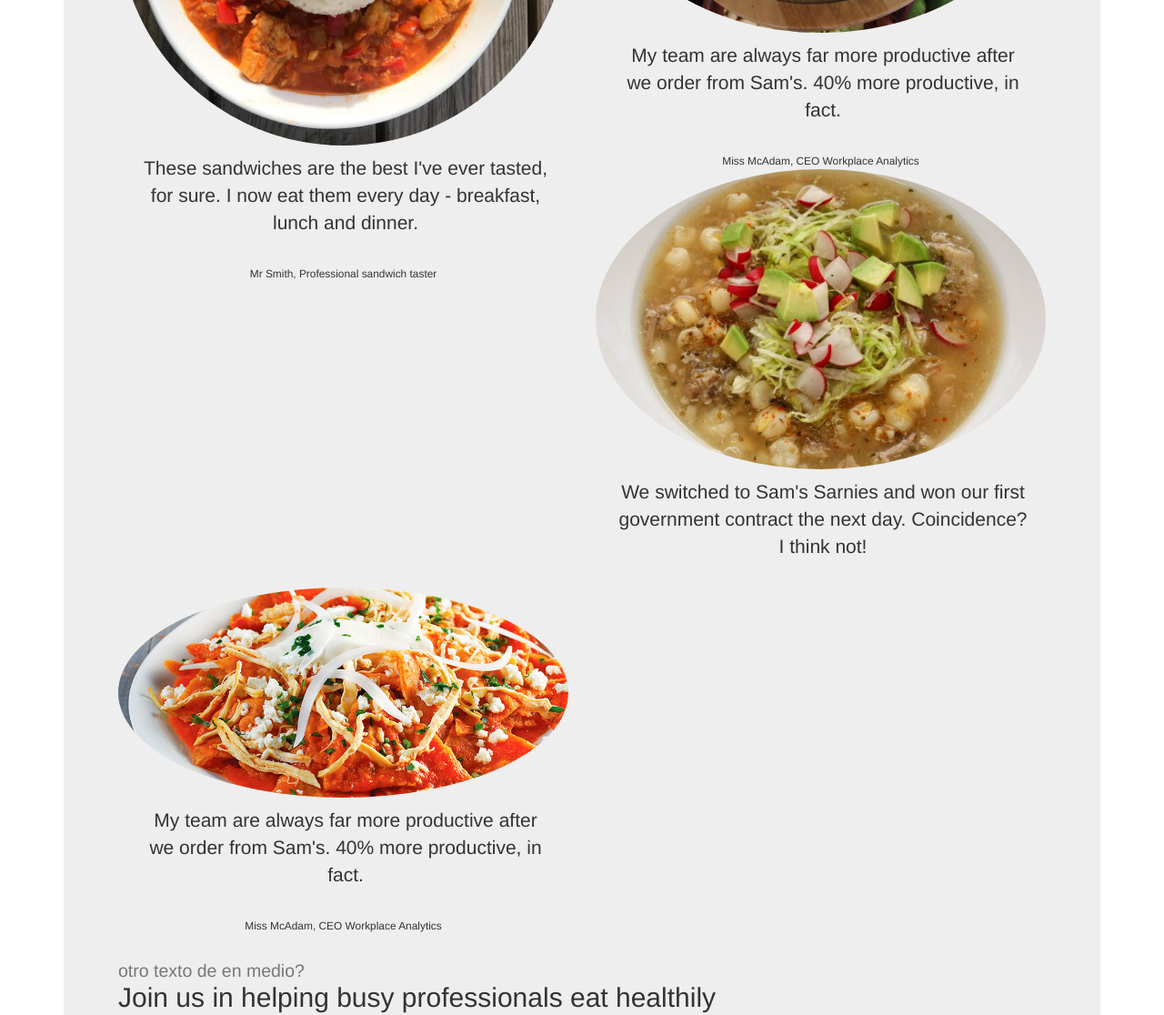
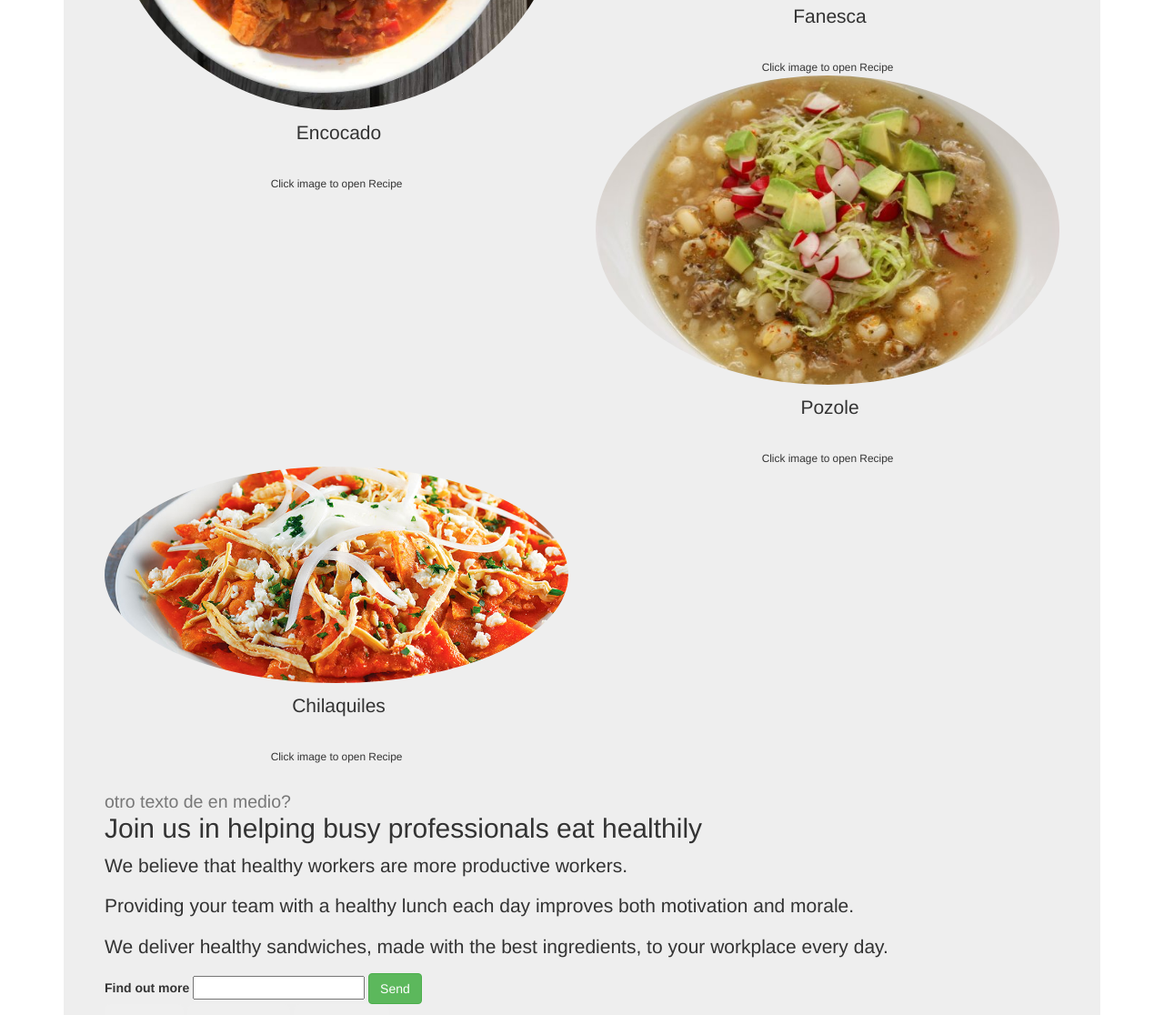
Before and after one commit to Anivinti/Recetas-Ecuador-Mexico, a plain HTML site: page index.html in a window 1280 px wide. Shown: the part 950-2066 px from the top of the page at 91% size. Drawn offline with nearby package versions, Linux system fonts and the light colour scheme.

Commit message:
Update index.html

```diff
--- a/index.html
+++ b/index.html
@@ -33,12 +33,7 @@
          </div>
 
 <!-- SECCIÓN 2 form cajita con enviar direccion de email -->
-        <form role='form'>
-        <label for="email">Find out more</label>
-        <input type="text" name="email" >
-        <button class="btn btn-success" type="submit">Send</button>
-        </form>
-        </div>
+
 <!-- Sección de en medio buzz con círculos de caras de personas  -->
         <div id="buzz" class="text-center">
         <h2><small>RECIPES</small><br />What are the dishes that represent home?</h2>
@@ -47,32 +42,33 @@
         <div class="col-sm-6">
         <img class="img-circle" src='images/Encocado.jpg'>
         <blockquote>
-        <p>These sandwiches are the best I've ever tasted, for sure. I now eat them every day - breakfast, lunch and dinner.</p>
+        <p>Encocado</p>
         </blockquote>
-        <small>Mr Smith, Professional sandwich taster</small>
+        <small>Click image to open Recipe</small>
         </div>
 
         <div class="col-sm-6">
         <img class="img-circle" src='images/Fanesca 2.jpg'>
         <blockquote>
-        <p>My team are always far more productive after we order from Sam's. 40% more productive, in fact.</p>
+        <p>Fanesca</p>
         </blockquote>
-        <small>Miss McAdam, CEO Workplace Analytics</small>
+        <small>Click image to open Recipe</small>
         </div>
 <!-- Si escribes sm-6 y lo cambias a sm-8 cambia el espacioado asumo que de las columnas -->
         <div class="col-sm-6">
         <img class="img-circle" src='images/pozole_kiwi_limon.jpg'>
         <blockquote>
-        <p>We switched to Sam's Sarnies and won our first government contract the next day. Coincidence? I think not!</p>
+        <p>Pozole</p>
         </blockquote>
+        <small>Click image to open Recipe</small>
         </div>
 <!-- AÑADI UN 4TO COMO FOTO DE 4 IMAGENES DE COMIDA -->
         <div class="col-sm-6">
         <img class="img-circle" src='images/Portada-chilaquiles-rojos.jpg'>
         <blockquote>
-        <p>My team are always far more productive after we order from Sam's. 40% more productive, in fact.</p>
+        <p>Chilaquiles</p>
         </blockquote>
-        <small>Miss McAdam, CEO Workplace Analytics</small>
+        <small>Click image to open Recipe</small>
         </div>
 
         </div>
@@ -91,8 +87,13 @@
              <p class="lead">Providing your team with a healthy lunch each day improves both motivation and morale.</p>
              <p class="lead">We deliver healthy sandwiches, made with the best ingredients, to your workplace every day.</p>
 
-
-
+<!-- CAJITA CON BOTON VERDE - FORM -->
+             <form role='form'>
+             <label for="email">Find out more</label>
+             <input type="text" name="email" >
+             <button class="btn btn-success" type="submit">Send</button>
+             </form>
+             </div>
 <!-- Sección de hasta hasta abajo - Botones de Social - -->
          <div id='social-buttons'>
       <button class='btn btn-lg btn-twitter'>Twitter</button>
```
